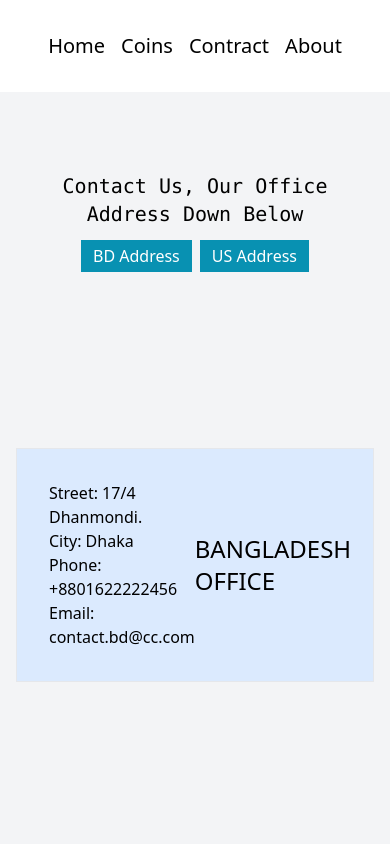
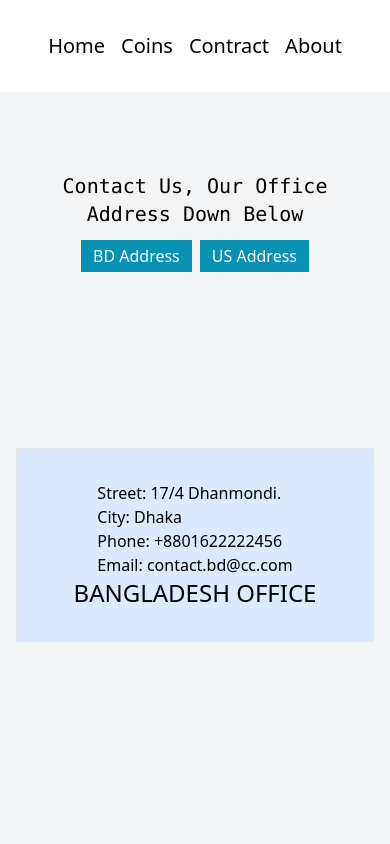
Before and after one commit to anamerasul/crypto-cafe-conceptual-react-router-v1, a React (Create React App) app in the folder crypto-cafe-starter/: page /contract/bd-address in a window 390 px wide. Shown: the top 844 px of the page. Built offline with nearby package versions, Linux system fonts and the light colour scheme.

Commit message:
bd adress flex

```diff
--- a/crypto-cafe-starter/src/components/Contact/BdAddress.js
+++ b/crypto-cafe-starter/src/components/Contact/BdAddress.js
@@ -3,7 +3,7 @@
 const BdAddress = () => {
   return (
     <div className='border p-8 bg-blue-100 w-full'>
-      <div className='flex justify-between items-center'>
+      <div className='flex flex-col md:flex-row justify-between items-center'>
         <div>
           <h1>Street: 17/4 Dhanmondi.</h1>
           <h1>City: Dhaka</h1>
```
